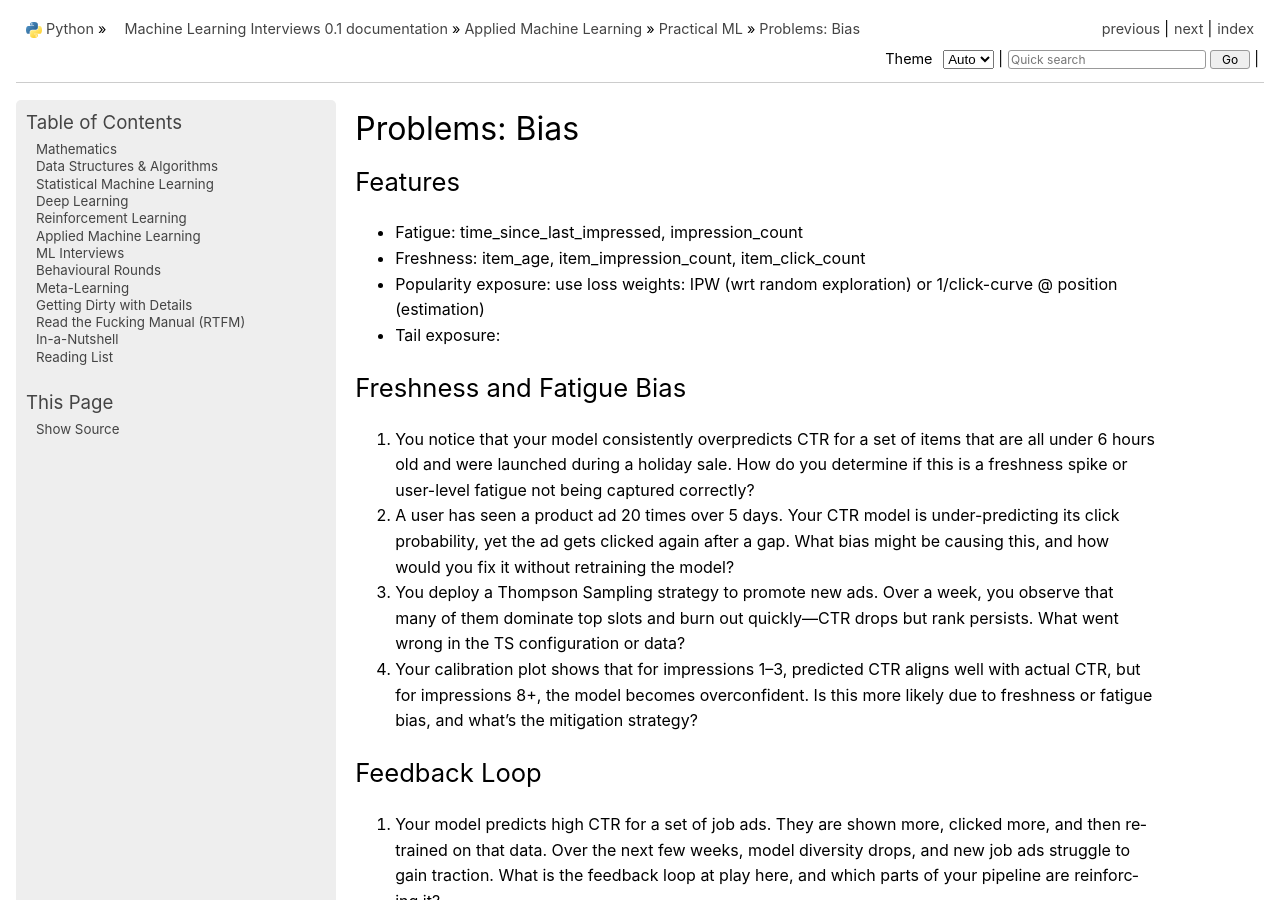
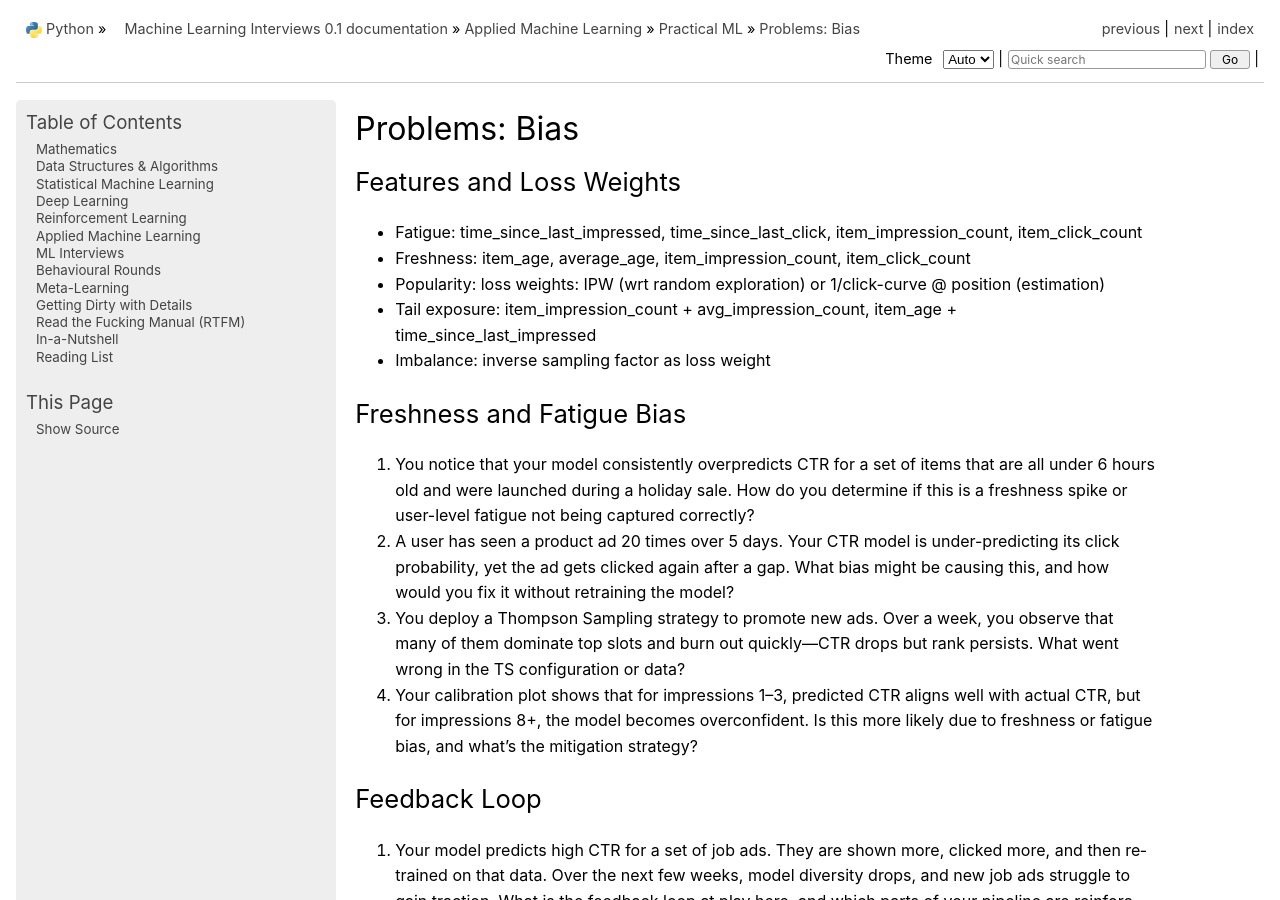
Before and after one commit to uselesstechjunks/leetcode, a Sphinx documentation site: the page built from docs/source/applied/practical/prob_bias.rst, in a window 1280 px wide and 900 px high. Built offline with Sphinx 7.4.7, drawn with Linux system fonts in a browser that asks for light colours; pages that are not in the unit, such as notebooks, are missing from menus.

Commit message:
Update prob_bias.rst

```diff
--- a/docs/source/applied/practical/prob_bias.rst
+++ b/docs/source/applied/practical/prob_bias.rst
@@ -2,12 +2,13 @@
 Problems: Bias
 #############################################################################
 *****************************************************************************
-Features
+Features and Loss Weights
 *****************************************************************************
-- Fatigue: time_since_last_impressed, impression_count
-- Freshness: item_age, item_impression_count, item_click_count
-- Popularity exposure: use loss weights: IPW (wrt random exploration) or 1/click-curve @ position (estimation)
-- Tail exposure:
+- Fatigue: time_since_last_impressed, time_since_last_click, item_impression_count, item_click_count
+- Freshness: item_age, average_age, item_impression_count, item_click_count
+- Popularity: loss weights: IPW (wrt random exploration) or 1/click-curve @ position (estimation)
+- Tail exposure: item_impression_count + avg_impression_count, item_age + time_since_last_impressed
+- Imbalance: inverse sampling factor as loss weight
 
 *****************************************************************************
 Freshness and Fatigue Bias
```
